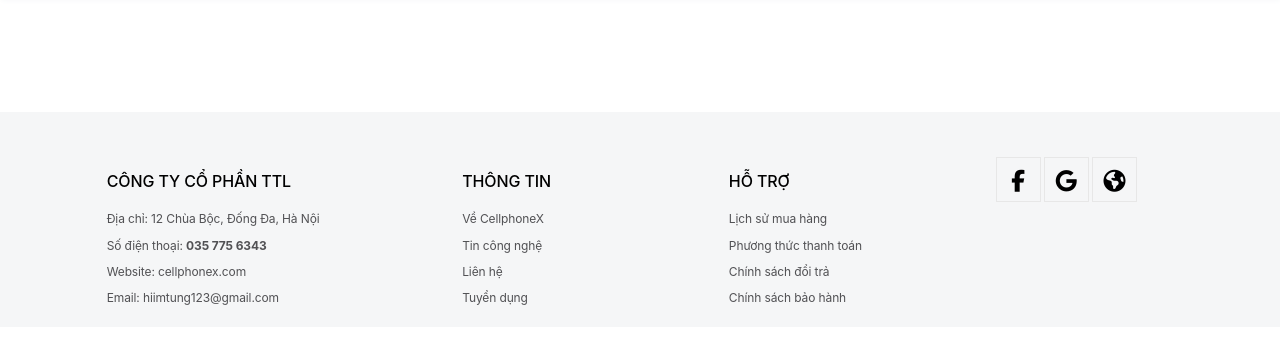
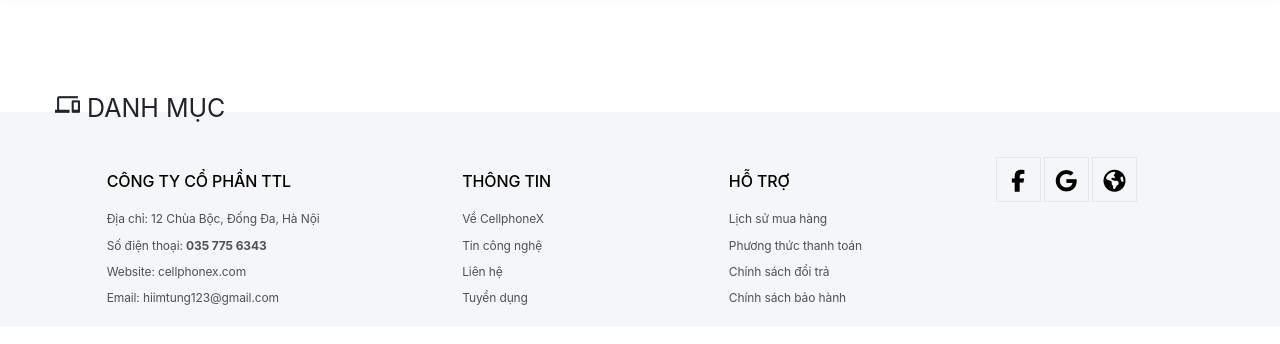
Before and after one commit to tungthach99/CellphoneX, a PHP site: the page made by sanpham.php in a window 1280 px wide. Shown: the part 58-402 px from the top of the page. Run offline with PHP 8.4, Linux system fonts and the light colour scheme; data that the repository does not hold is empty; some libraries are stand-ins or nearby versions.

Commit message:
Chinh siua

```diff
--- a/css/style.css
+++ b/css/style.css
@@ -1260,13 +1260,16 @@ font-family: 'Poppins', sans-serif;
 }
 .list-san-pham{
 	background-color: white;
-	border: 2px solid #000204;
-	padding-right: 0;
+	border-bottom: thin solid var(--light);
+	border: 0;
 }
 .list-san-pham a{
 	color: black;
 }
-
+#danh-muc-left-menu{
+	font-size: 25px;
+	margin-left: 20px;
+}
 /*                                                  San pham                                       */
 /*
 .product{
--- a/layout/leftmenu.php
+++ b/layout/leftmenu.php
@@ -1,6 +1,7 @@
 <div id="sidebar" style="position: fixed;margin: 50px 0 0 10px;">
 
-		<ul class="list-group" style="margin-left: 25px; padding-right: 0;">
+		<ul class="list-group" style="margin-left: 25px; padding-right: 0;border: 0;">
+		<p id="danh-muc-left-menu"><i class="material-icons" style="font-size: 25px;">devices</i> DANH MỤC</p>
 		<?php $sql="Select * from tbl_danh_muc	";
 	  		$result=$con->query($sql);
 
--- a/sanpham.php
+++ b/sanpham.php
@@ -51,7 +51,7 @@ jQuery.noConflict();
 <div id="noiDungPhongTo" style="100%">
 		<div class="menuAnh">
 		<?php
-		$idanh="Select id_anh from tbl_san_pham where id_san_pham='".$_GET['masanpham']."'";
+		$idanh="S	elect id_anh from tbl_san_pham where id_san_pham='".$_GET['masanpham']."'";
 		$sql="Select * from tbl_anh where id_anh='".$idanh."'";
 	  		$result=$con->query($sql);
 
```
